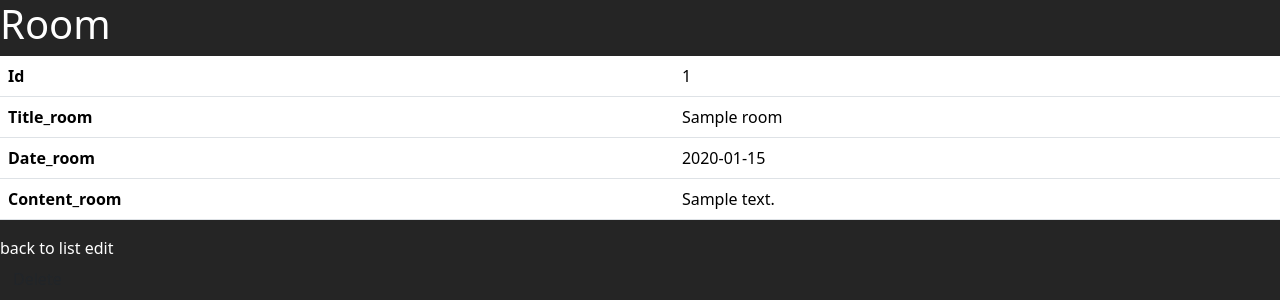
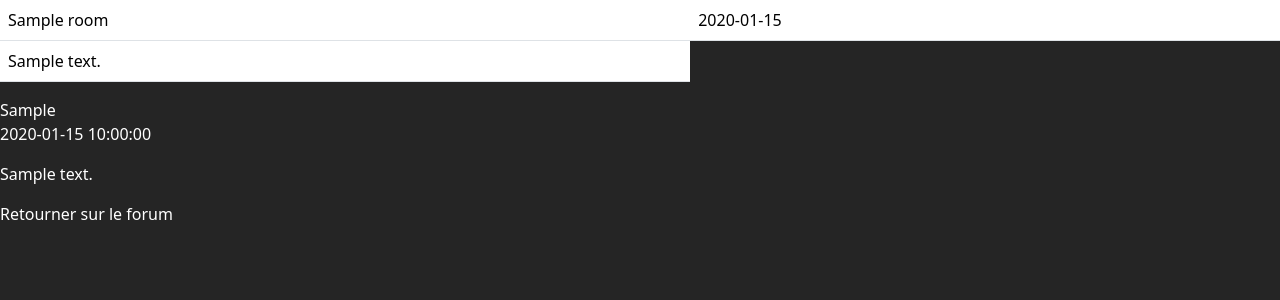
Before and after one commit to F00LIM4N/POG, a Symfony app: template templates/room/show.html.twig in a window 1280 px wide. Shown: the top 300 px of the page. Run offline with Twig, Linux system fonts and the light colour scheme; the template is opened without the code that fills it: most values are stand-ins (such as "Sample title", 1, 10 or a date in 2020); style sheets or scripts are compiled from the project's sources; some libraries are stand-ins or nearby versions.

Commit message:
room + chat

```diff
--- a/src/Entity/Chat.php
+++ b/src/Entity/Chat.php
@@ -16,11 +16,11 @@ class Chat
 
     #[ORM\ManyToOne]
     #[ORM\JoinColumn(nullable: false)]
-    private ?user $user = null;
+    private ?User $user = null;
 
     #[ORM\ManyToOne]
     #[ORM\JoinColumn(nullable: false)]
-    private ?room $room = null;
+    private ?Room $room = null;
 
     #[ORM\Column(type: Types::TEXT)]
     private ?string $commentary = null;
--- a/templates/chat/index.html.twig
+++ b/templates/chat/index.html.twig
@@ -1,6 +1,7 @@
 {% extends 'base.html.twig' %}
 
-{% block title %}Chat index{% endblock %}
+{% block title %}Chat index
+{% endblock %}
 
 {% block body %}
 	<h1>Chat index</h1>
@@ -8,6 +9,7 @@
 	<table class="table">
 		<thead>
 			<tr>
+				<th>Id Room</th>
 				<th>Id</th>
 				<th>Commentary</th>
 				<th>Date</th>
@@ -17,6 +19,7 @@
 		<tbody>
 			{% for chat in chats %}
 				<tr>
+					<td>{{ chat.room.id }}</td>
 					<td>{{ chat.id }}</td>
 					<td>{{ chat.commentary }}</td>
 					<td>{{ chat.date ? chat.date|date('Y-m-d H:i:s') : '' }}</td>
--- a/templates/room/show.html.twig
+++ b/templates/room/show.html.twig
@@ -1,34 +1,53 @@
 {% extends 'base.html.twig' %}
 
-{% block title %}Room{% endblock %}
+{% block title %}Room
+{% endblock %}
 
 {% block body %}
-    <h1>Room</h1>
-
 	<table class="table">
 		<tbody>
+			{# <tr> #}
+			{# <th>Id</th> #}
+			{# <td>{{ room.id }}</td> #}
+			{# </tr> #}
 				<tr>
-                <th>Id</th>
-                <td>{{ room.id }}</td>
+					<td>
+				{{ room.titleRoom }}
+				</td>
+					<td>
+				{{ room.dateRoom ? room.dateRoom|date('Y-m-d') : '' }}
+			</td>
 			</tr>
 				<tr>
-                <th>Title_room</th>
-                <td>{{ room.titleRoom }}</td>
-            </tr>
-            <tr>
-                <th>Date_room</th>
-                <td>{{ room.dateRoom ? room.dateRoom|date('Y-m-d') : '' }}</td>
-            </tr>
-            <tr>
-                <th>Content_room</th>
-                <td>{{ room.contentRoom }}</td>
+					<td>
+				{{ room.contentRoom }}
+			</td>
 		</tr>
 	</tbody>
 	</table>
 
-    <a href="{{ path('app_room_index') }}">back to list</a>
+		{% for chat in chats %}
+		{# Récupérer les commentaires et la date de la table Chat si l'id correspond #}
+			{% if room.id == chat.room.id %}
+			{# Récupérer le pseudo du user #}
+				{% for user in users %}
+					{% if chat.user.id == user.id %}
+				{{ user.pseudoUser }}
+			{% endif %}
+			{% endfor %}
+				<p>
+			{{chat.date ? chat.date|date('Y-m-d H:i:s') : '' }}
+			</p>
+				<p>
+			{{chat.commentary}}
+		</p>
+	{% endif %}
+	{% endfor %}
+		<a href="{{ path('app_forum') }}"> Retourner sur le forum</a>
 
-    <a href="{{ path('app_room_edit', {'id': room.id}) }}">edit</a>
+	{# <a href="{{ path('app_room_index') }}">back to list</a> #}
 
-    {{ include('room/_delete_form.html.twig') }}
+{# <a href="{{ path('app_room_edit', {'id': room.id}) }}">edit</a> #}
+
+	{# {{ include('room/_delete_form.html.twig') }} #}
 {% endblock %}
```
Also changed, not shown: src/Controller/RoomController.php (+6 -1 lines), public/assets/sass/_room.scss (added), public/assets/sass/app.scss, public/css/app.css (added). Lines whose indentation alone changed are shown as unchanged.
